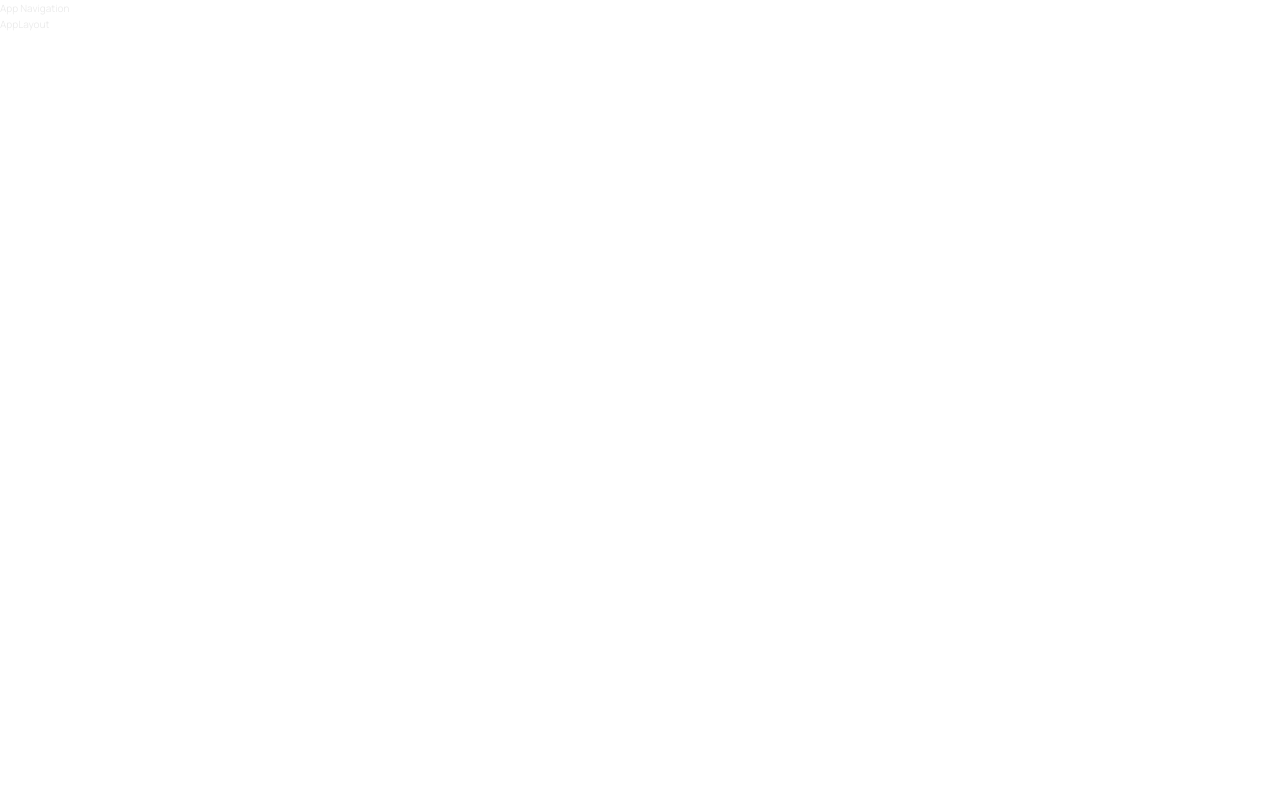
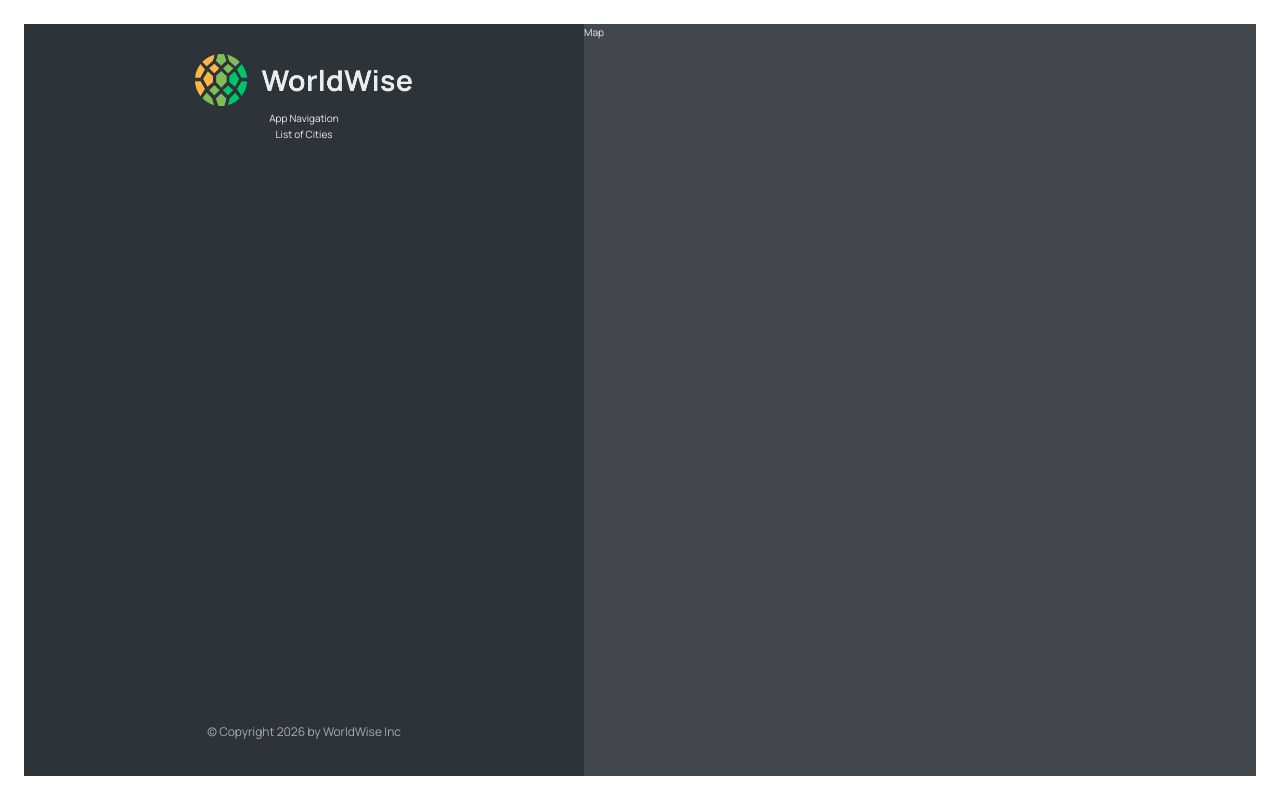
Before and after one commit to I-Maged/11-worldwise, a React (Vite) app: page /app in a window 1280 px wide. Built offline with nearby package versions, Linux system fonts and the light colour scheme.

Commit message:
app layout

```diff
--- /dev/null
+++ b/src/components/Footer.jsx
@@ -0,0 +1,13 @@
+import styles from './Footer.module.css'
+
+const Footer = () => {
+  return (
+    <footer className={styles.footer}>
+      <p className={styles.copyright}>
+        &copy; Copyright {new Date().getFullYear()} by WorldWise Inc
+      </p>
+    </footer>
+  )
+}
+
+export default Footer
--- /dev/null
+++ b/src/components/Footer.module.css
@@ -0,0 +1,8 @@
+.footer {
+    margin-top: auto;
+}
+
+.copyright {
+    font-size: 1.2rem;
+    color: var(--color-light--1);
+}
--- /dev/null
+++ b/src/components/Map.jsx
@@ -0,0 +1,7 @@
+import styles from './Map.module.css'
+
+const Map = () => {
+  return <div className={styles.mapContainer}>Map</div>
+}
+
+export default Map
--- /dev/null
+++ b/src/components/Sidebar.jsx
@@ -0,0 +1,18 @@
+import Logo from './Logo'
+import AppNav from './AppNav'
+import Footer from './Footer'
+
+import styles from './Sidebar.module.css'
+
+const Sidebar = () => {
+  return (
+    <div className={styles.sidebar}>
+      <Logo />
+      <AppNav />
+      <p>List of Cities</p>
+      <Footer />
+    </div>
+  )
+}
+
+export default Sidebar
--- a/src/components/Sidebar.module.css
+++ b/src/components/Sidebar.module.css
@@ -8,12 +8,3 @@
   align-items: center;
   height: calc(100vh - 4.8rem);
 }
-
-.footer {
-  margin-top: auto;
-}
-
-.copyright {
-  font-size: 1.2rem;
-  color: var(--color-light--1);
-}
--- a/src/pages/AppLayout.jsx
+++ b/src/pages/AppLayout.jsx
@@ -1,10 +1,13 @@
-import AppNav from '../components/AppNav'
+import Sidebar from '../components/Sidebar'
+import Map from '../components/Map'
+
+import styles from './AppLayout.module.css'
 
 const AppLayout = () => {
   return (
-    <div>
-      <AppNav />
-      AppLayout
+    <div className={styles.app}>
+      <Sidebar />
+      <Map />
     </div>
   )
 }
```
